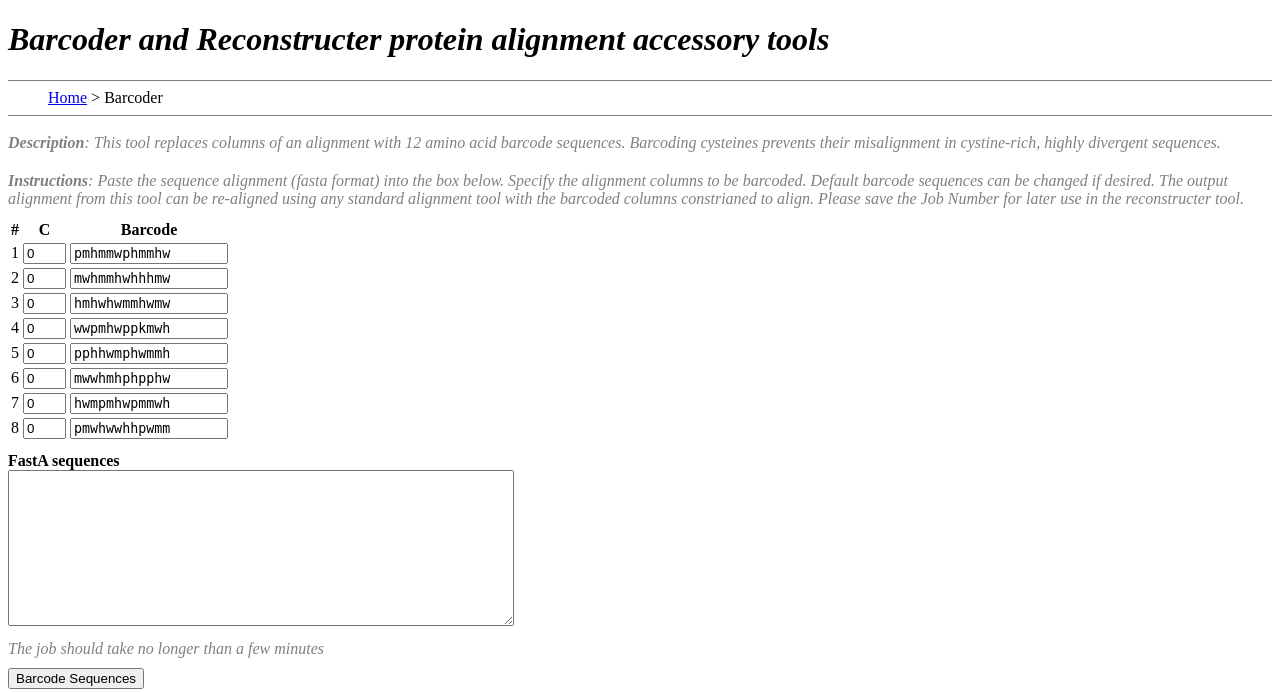
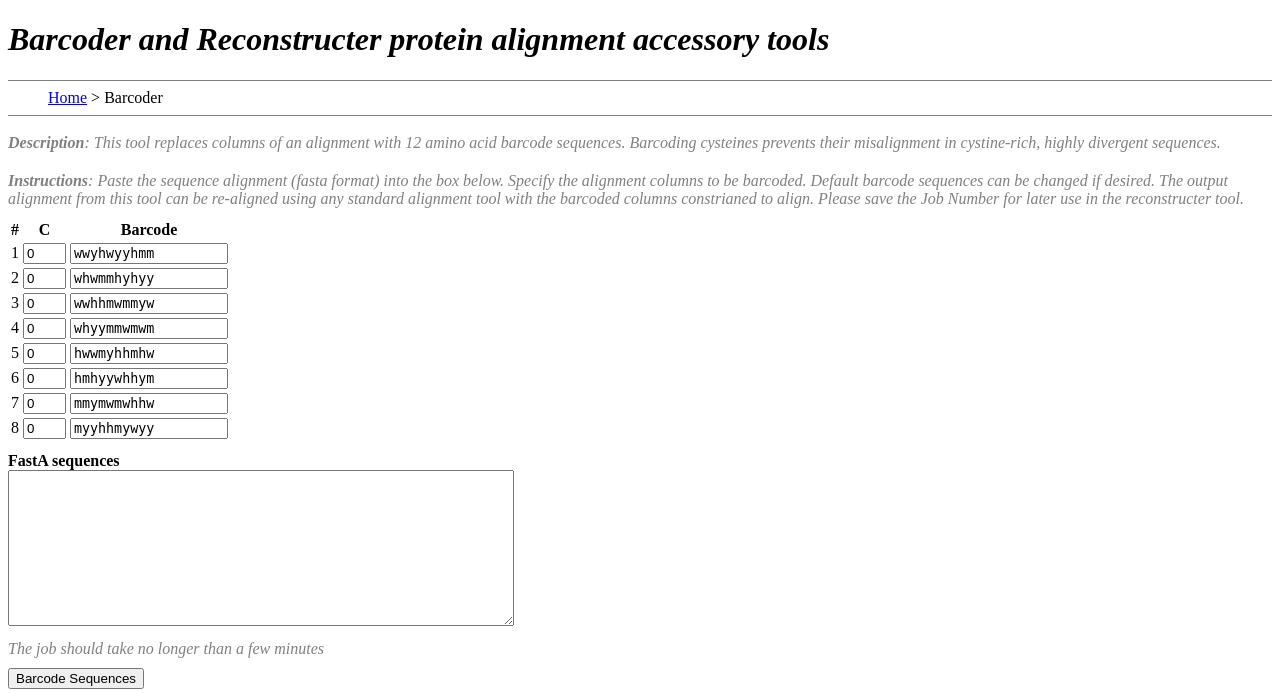
Before and after one commit to TS404/CysBar, a PHP site: page /webapp/barcoder.php in a window 1280 px wide. Shown: the top 693 px of the page. Run offline with PHP 8.4, Linux system fonts and the light colour scheme; grey boxes are pictures that could not be loaded.

Commit message:
Updated default barcodes on webapp

```diff
--- a/webapp/barcoder.php
+++ b/webapp/barcoder.php
@@ -11,14 +11,14 @@ $c5 = popKey($_SESSION, 'c5', 0);
 $c6 = popKey($_SESSION, 'c6', 0);
 $c7 = popKey($_SESSION, 'c7', 0);
 $c8 = popKey($_SESSION, 'c8', 0);
-$bc1= popKey2($_SESSION, 'bc1', "pmhmmwphmmhw");
-$bc2= popKey2($_SESSION, 'bc2', "mwhmmhwhhhmw");
-$bc3= popKey2($_SESSION, 'bc3', "hmhwhwmmhwmw");
-$bc4= popKey2($_SESSION, 'bc4', "wwpmhwppkmwh");
-$bc5= popKey2($_SESSION, 'bc5', "pphhwmphwmmh");
-$bc6= popKey2($_SESSION, 'bc6', "mwwhmhphpphw");
-$bc7= popKey2($_SESSION, 'bc7', "hwmpmhwpmmwh");
-$bc8= popKey2($_SESSION, 'bc8', "pmwhwwhhpwmm");
+$bc1= popKey2($_SESSION, 'bc1', "wwyhwyyhmm");
+$bc2= popKey2($_SESSION, 'bc2', "whwmmhyhyy");
+$bc3= popKey2($_SESSION, 'bc3', "wwhhmwmmyw");
+$bc4= popKey2($_SESSION, 'bc4', "whyymmwmwm");
+$bc5= popKey2($_SESSION, 'bc5', "hwwmyhhmhw");
+$bc6= popKey2($_SESSION, 'bc6', "hmhyywhhym");
+$bc7= popKey2($_SESSION, 'bc7', "mmymwmwhhw");
+$bc8= popKey2($_SESSION, 'bc8', "myyhhmywyy");
 $seq= popKey($_SESSION, 'seq', "");
 ?>
 <!DOCTYPE html>
```
